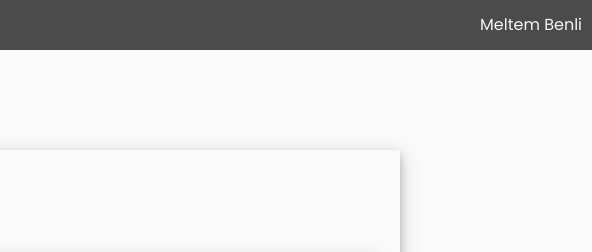
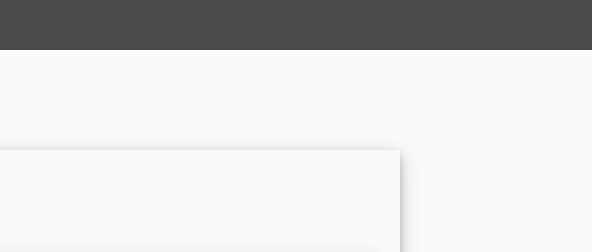
Before and after one commit to benlifurkan/sites_view, a plain HTML site: page index.html in a window 1280 px wide. Shown: the top 252 px of the page, 688-1280 px from the left. Drawn offline with nearby package versions, Linux system fonts and the light colour scheme.

Commit message:
Update index.html

```diff
--- a/index.html
+++ b/index.html
@@ -15,7 +15,6 @@
         <div class="logo">
             <img src="img/logo/logo-background.png" alt="logo">
         </div>
-        <div id="right" class="text">Meltem Benli</div>
     </header>
 
 
```
